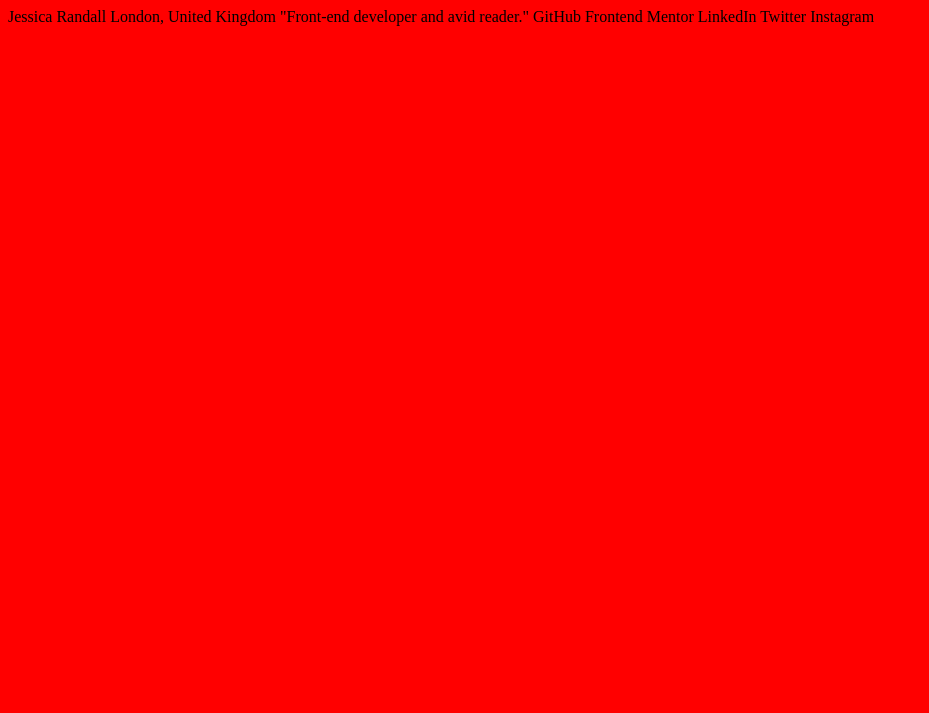
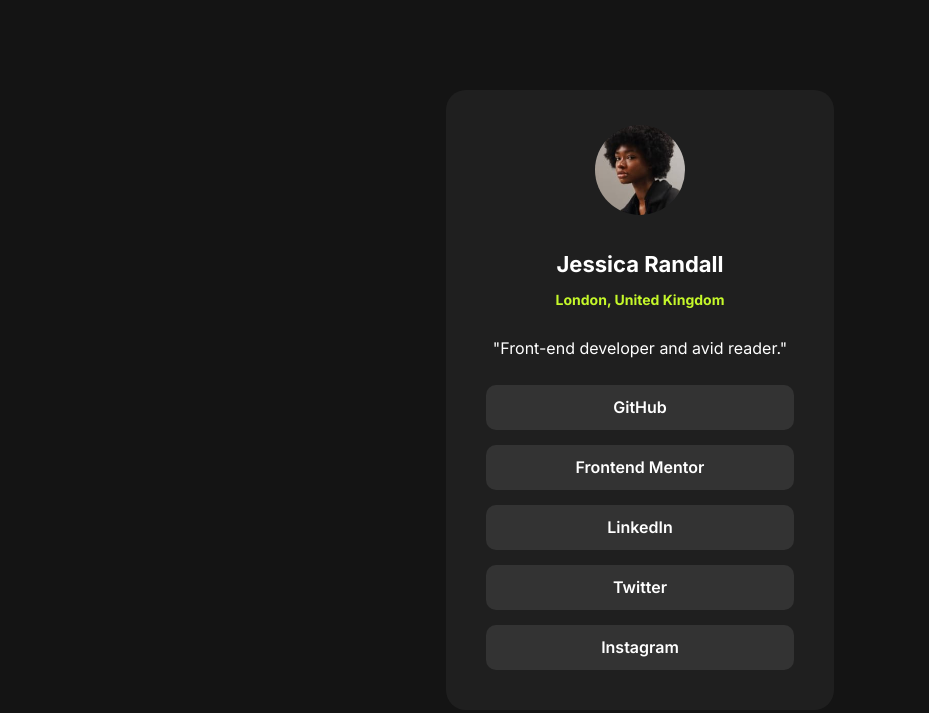
Before and after one commit to IngLeonardo/socialLinksProfile, a plain HTML site: page index.html in a window 1280 px wide. Shown: the whole page, without its empty margins (0-929 px from the left). Drawn offline with Linux system fonts and the light colour scheme.

Commit message:
Se realiza maquetado de acuerdo al diseño

```diff
--- a/css/main.css
+++ b/css/main.css
@@ -1,3 +1,116 @@
+@import url('https://fonts.googleapis.com/css2?family=Inter:wght@100..900&display=swap');
+
+:root{
+
+  --color-Green:hsl(75, 94%, 57%);
+  --color-White: hsl(0, 0%, 100%);
+  --color-Greey:hsl(0, 0%, 20%);
+  --color-Dark_Grey:hsl(0, 0%, 12%);
+  --color-Off_Black: hsl(0, 0%, 8%);
+}
+*{
+  margin: 0;
+  padding: 0;
+  box-sizing: border-box;
+}
 body{
-  background-color: red;
+  width: 100vw;
+  height: 100vh;
+  font-family: "Inter", sans-serif;
+  font-size: 16px;
+
+  display: flex;
+  flex-direction: column;
+  flex-wrap: nowrap;
+  justify-content: center;
+  align-items: center;
+  background-color: var(--color-Off_Black);
+
 }
+.container{
+  width: 388px;
+  height: auto;
+  border-radius: 20px;
+  background-color: var(--color-Dark_Grey);
+
+}
+.content-header{
+  display: flex;
+  flex-direction: column;
+  flex-wrap: nowrap;
+  align-items: center;
+}
+.img-avatar{
+  width: 90px;
+  height: 90px;
+  border-radius: 50%;
+
+  margin-top: 35px;
+  margin-bottom: 32px;
+}
+.content-description{
+  width: 100%;
+  text-align: center;
+}
+.content-description h1{
+  color: var(--color-White);
+  font-size: 22px;
+}
+.content-description h3{
+  font-size: 14px;
+  color: var(--color-Green);
+  margin-top: 14px;
+  margin-bottom: 30px;
+}
+.content-description p{
+  color: var(--color-White);
+
+}
+.content-center{
+  display: flex;
+  flex-direction: column;
+  flex-wrap: nowrap;
+  gap: 16px;
+  margin: 27px 40px 40px 40px;
+
+}
+.lista{
+  display: flex;
+  flex-direction: column;
+  flex-wrap: nowrap;
+  gap: 15px;
+
+}
+.lista li{
+  list-style: none;
+}
+.lista li a{
+  display: inline-block;
+  text-decoration: none;
+  color: var(--color-White);
+  width: 100%;
+  height: 45px;
+  line-height: 45px;
+  text-align: center;
+  border-radius: 10px;
+  background-color: var(--color-Greey);
+  font-size: 16px;
+  font-weight: 600;
+  transition: background-color 0.5s ease;
+}
+.lista li a:hover{
+  color: var(--color-Off_Black);
+  background-color: var(--color-Green);
+}
+
+@media(max-width: 720px) {
+  .container{
+    width: 327px;
+  }
+  .content-center{
+    margin: 27px 24px 24px 24px;
+  }
+  .content-description p{
+    font-size: 14px;
+  }
+}
--- a/index.html
+++ b/index.html
@@ -6,26 +6,31 @@
 
   <link rel="icon" type="image/png" sizes="32x32" href="./assets/images/favicon-32x32.png">
   <link rel="stylesheet" href="./css/main.css">
-
   <title>Frontend Mentor | Social links profile</title>
-
-  <!-- Feel free to remove these styles or customise in your own stylesheet 👍 -->
-  <style>
-    .attribution { font-size: 11px; text-align: center; }
-    .attribution a { color: hsl(228, 45%, 44%); }
-  </style>
 </head>
 <body>
 
-  Jessica Randall
-  London, United Kingdom
-  "Front-end developer and avid reader."
-
-  GitHub
-  Frontend Mentor
-  LinkedIn
-  Twitter
-  Instagram
+  <main class="container">
+    <section class="content-header">
+      <figure>
+        <img class="img-avatar" src="./assets/images/avatar-jessica.jpeg" alt="">
+      </figure>
+      <div class="content-description">
+        <h1>Jessica Randall</h1>
+        <h3>London, United Kingdom</h3>
+        <p>"Front-end developer and avid reader."</p>
+      </div>
+    </section>
+    <section class="content-center">
+      <ul class="lista">
+        <li><a href="">GitHub</a></li>
+        <li><a href="">Frontend Mentor</a></li>
+        <li><a href="">LinkedIn</a></li>
+        <li><a href="">Twitter</a></li>
+        <li><a href="">Instagram</a></li>
+      </ul>
+    </section>
+  </main>
 
   <!-- <div class="attribution">
     Challenge by <a href="https://www.frontendmentor.io?ref=challenge" target="_blank">Frontend Mentor</a>.
```
Also changed, not shown: assets/CapturasPantalla/Desktop.png (added), assets/CapturasPantalla/mobile.png (added), 2 other files.
